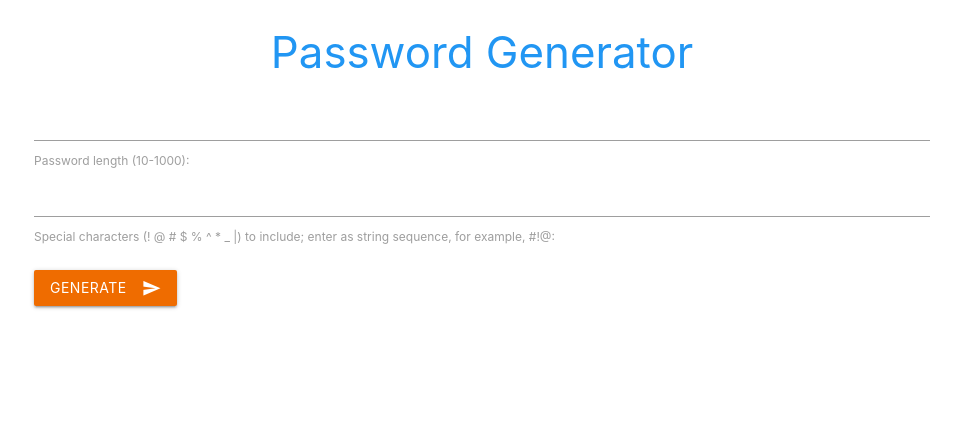
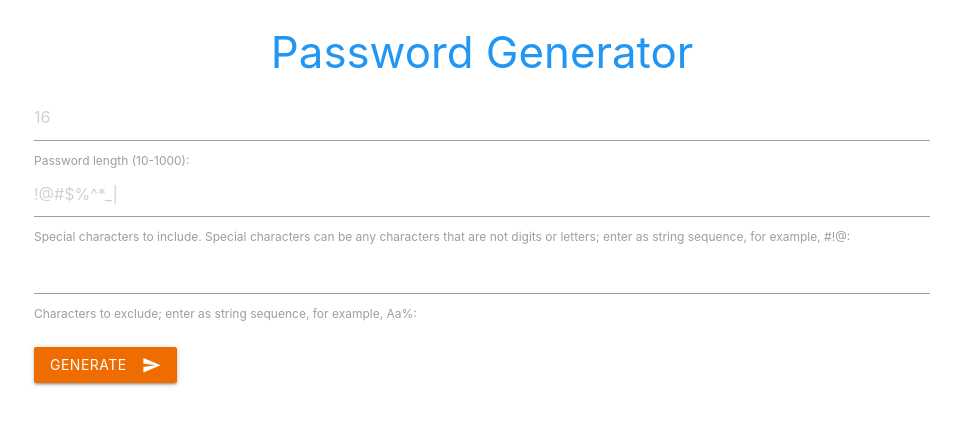
Before and after one commit to RQuery/pass-generator, a React (Create React App) app: page / in a window 1280 px wide. Shown: the top 424 px of the page, without its empty margins (158-1119 px from the left). Built offline with nearby package versions, Linux system fonts and the light colour scheme.

Commit message:
Added exclude, allow any special character

```diff
--- a/src/App.js
+++ b/src/App.js
@@ -60,18 +60,41 @@ class App extends Component {
     }
   }
 
-  passGen = (length, special) => {
+  passGen = (length, special, exclude) => {
     /* special characters could include !@#$%^&*()_+ */
     let pass = ""
     let values = "ABCDEFGHIJKLMNOPQRSTUVWZYZabcdefghijklmnopqrstuvwxyz1234567890";
     let upper = "ABCDEFGHIJKLMNOPQRSTUVWZYZ"
     let lower = "abcdefghijklmnopqrstuvwxyz"
     let digits = "1234567890"
+
+    length = parseInt(length)
+    if(isNaN(length)){
+      length = 16
+    }
+    if(!special){
+      special = "!@#$%^*_|"
+    }
+
+    for(let c of exclude){
+      values = values.replace(c, '');
+      upper = upper.replace(c, '');
+      lower = lower.replace(c, '');
+      digits = digits.replace(c, '');
+      special = special.replace(c, '');
+    }
+
     pass += special
     /* secure at least one uppercase, one lowercase, and one digit in the string */
-    pass += upper.charAt(Math.floor(Math.random() * Math.floor(upper.length - 1)))
-    pass += lower.charAt(Math.floor(Math.random() * Math.floor(lower.length - 1)))
-    pass += digits.charAt(Math.floor(Math.random() * Math.floor(digits.length - 1)))
+    if(upper){
+      pass += upper.charAt(this.randrange(0, upper.length))
+    }
+    if(lower){
+      pass += lower.charAt(this.randrange(0, lower.length))
+    }
+    if(digits){
+      pass += digits.charAt(this.randrange(0, digits.length))
+    }
 
     let numOtherChars = length - pass.length;
     // console.log(pass)
--- a/src/PassForm.js
+++ b/src/PassForm.js
@@ -3,36 +3,51 @@ import React, { Component } from 'react'
 class PassForm extends Component {
     state = {
         length: '',
-        special: ''
+        special: '',
+        exclude: ''
     }
 
     handleLengthChange = (e) => {
         this.setState({
             length: e.target.value,
-            special: this.state.special
+            special: this.state.special,
+            exclude: this.state.exclude
         })
     }
 
     handleSpecialChange = (e) => {
         this.setState({
             length: this.state.length,
-            special: e.target.value
+            special: e.target.value,
+            exclude: this.state.exclude
+        })
+    }
+    handleExcludeChange = (e) => {
+        this.setState({
+            length: this.state.length,
+            special: this.state.special,
+            exclude: e.target.value
         })
     }
 
+
     handleSubmit = (e) => {
         e.preventDefault();
-        this.props.passGen(this.state.length, this.state.special);
+        this.props.passGen(this.state.length, this.state.special, this.state.exclude);
     }
     render() {
         return (
             <div>
                 <form onSubmit={this.handleSubmit}>
-                    <input type="number" min="10" max="1000" onChange={this.handleLengthChange} value={this.state.length}/>
+                    <input type="number" min="10" max="1000" placeholder="16" onChange={this.handleLengthChange} value={this.state.length}/>
                     <label>Password length (10-1000):</label>
 
-                    <input type="text" pattern="[!@#$%^*_|]*" onChange={this.handleSpecialChange} value={this.state.special}/>
-                    <label>Special characters (! @ # $ % ^ * _ |) to include; enter as string sequence, for example, #!@:</label>
+                    <input type="text" pattern="[\W_]*" placeholder="!@#$%^*_|" onChange={this.handleSpecialChange} value={this.state.special}/>
+                    <label>Special characters to include. Special characters can be any characters that are not digits or letters; enter as string sequence, for example, #!@:</label>
+
+                    <input type="text" onChange={this.handleExcludeChange} value={this.state.exclude}/>
+                    <label>Characters to exclude; enter as string sequence, for example, Aa%:</label>
+
                     <br></br><br></br>
                     <button className="btn orange darken-3" type="submit" value="Submit">
                         Generate <i className="material-icons right">send</i>
```
